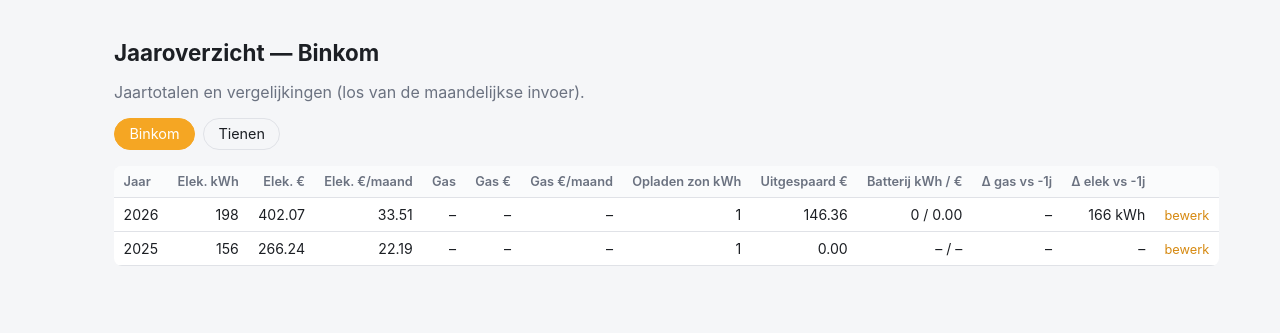
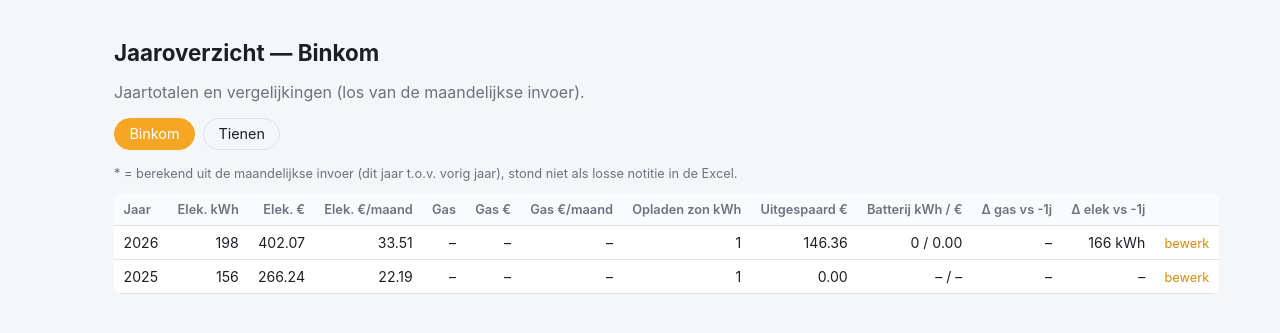
Before and after one commit to rbruyn1/verbruiken, a Flask app: page /jaaroverzicht in a window 1280 px wide. Shown: the part 44-377 px from the top of the page. Run offline with Flask 3, Linux system fonts and the light colour scheme; data comes from the database, SQL or seed files in the repository.

Commit message:
0.1.9: verschil -1 jaar berekenen uit maanddata als fallback (vult Tienen 2021/2022 aan)

```diff
--- a/verbruik_addon/app/main.py
+++ b/verbruik_addon/app/main.py
@@ -158,13 +158,25 @@ def jaaroverzicht():
         "SELECT * FROM jaaroverzicht WHERE woning=? ORDER BY jaar DESC", (woning,)
     ).fetchall()
 
-    # aantal maanden met data per jaar, voor gem./maand berekening
+    # aantal maanden met data + jaartotalen (afname, gas) per jaar, voor
+    # gem./maand-berekening en als fallback voor "verschil -1 jaar" wanneer
+    # dat niet als losse notitie in de Excel stond (bv. Tienen 2021/2022).
     maand_counts = {}
+    jaartotaal_afname = {}
+    jaartotaal_gas_kwh = {}
+    jaartotaal_gas_m3 = {}
     for r in conn.execute(
-        "SELECT jaar, COUNT(*) as n FROM maandverbruik WHERE woning=? GROUP BY jaar",
+        """SELECT jaar, COUNT(*) as n,
+                  SUM(totaal_verbruik_afname) as afname,
+                  SUM(gas_kwh) as gas_kwh,
+                  SUM(gas_m3) as gas_m3
+           FROM maandverbruik WHERE woning=? GROUP BY jaar""",
         (woning,),
     ):
         maand_counts[r["jaar"]] = r["n"]
+        jaartotaal_afname[r["jaar"]] = r["afname"]
+        jaartotaal_gas_kwh[r["jaar"]] = r["gas_kwh"]
+        jaartotaal_gas_m3[r["jaar"]] = r["gas_m3"]
     conn.close()
 
     resultaten = []
@@ -180,6 +192,28 @@ def jaaroverzicht():
         rec["gem_maand_zon"] = jaaroverzicht_gem_per_maand(
             rec.get("opladen_zon_kost_eur"), n_maanden
         )
+
+        # Fallback: als er geen "verschil -1 jaar" is opgegeven, bereken
+        # het uit de som van de maanddata van dit jaar vs. vorig jaar.
+        if rec.get("verschil_elektriciteit_vorig_jaar_kwh") is None:
+            huidig = jaartotaal_afname.get(rec["jaar"])
+            vorig = jaartotaal_afname.get(rec["jaar"] - 1)
+            if huidig is not None and vorig is not None:
+                rec["verschil_elektriciteit_vorig_jaar_kwh"] = huidig - vorig
+                rec["_verschil_elek_berekend"] = True
+        if rec.get("verschil_gas_vorig_jaar_kwh") is None:
+            huidig = jaartotaal_gas_kwh.get(rec["jaar"])
+            vorig = jaartotaal_gas_kwh.get(rec["jaar"] - 1)
+            if huidig is not None and vorig is not None:
+                rec["verschil_gas_vorig_jaar_kwh"] = huidig - vorig
+                rec["_verschil_gas_berekend"] = True
+        if rec.get("verschil_gas_vorig_jaar_m3") is None:
+            huidig = jaartotaal_gas_m3.get(rec["jaar"])
+            vorig = jaartotaal_gas_m3.get(rec["jaar"] - 1)
+            if huidig is not None and vorig is not None:
+                rec["verschil_gas_vorig_jaar_m3"] = huidig - vorig
+                rec["_verschil_gas_m3_berekend"] = True
+
         resultaten.append(rec)
 
     return render_template(
--- a/verbruik_addon/app/templates/jaaroverzicht.html
+++ b/verbruik_addon/app/templates/jaaroverzicht.html
@@ -13,6 +13,7 @@
 {% if not records %}
     <p class="muted">Nog geen jaaroverzicht voor {{ woning }}. <a href="{{ url_for('jaaroverzicht_invoer') }}">Voeg een jaar toe</a>.</p>
 {% else %}
+<p class="muted" style="font-size:0.8rem;">* = berekend uit de maandelijkse invoer (dit jaar t.o.v. vorig jaar), stond niet als losse notitie in de Excel.</p>
 <table>
     <thead>
         <tr>
@@ -47,8 +48,14 @@
                 {{ "%.0f"|format(r.batterij_gebruik_kwh) if r.batterij_gebruik_kwh is not none else "–" }} /
                 {{ "%.2f"|format(r.batterij_gebruik_kost_eur) if r.batterij_gebruik_kost_eur is not none else "–" }}
             </td>
-            <td>{{ "%.1f m³"|format(r.verschil_gas_vorig_jaar_m3) if r.verschil_gas_vorig_jaar_m3 is not none else "–" }}</td>
-            <td>{{ "%.0f kWh"|format(r.verschil_elektriciteit_vorig_jaar_kwh) if r.verschil_elektriciteit_vorig_jaar_kwh is not none else "–" }}</td>
+            <td>
+                {{ "%.1f m³"|format(r.verschil_gas_vorig_jaar_m3) if r.verschil_gas_vorig_jaar_m3 is not none else "–" }}
+                {% if r._verschil_gas_m3_berekend %}<span class="muted" title="Berekend uit maanddata, niet uit de Excel-notitie">*</span>{% endif %}
+            </td>
+            <td>
+                {{ "%.0f kWh"|format(r.verschil_elektriciteit_vorig_jaar_kwh) if r.verschil_elektriciteit_vorig_jaar_kwh is not none else "–" }}
+                {% if r._verschil_elek_berekend %}<span class="muted" title="Berekend uit maanddata, niet uit de Excel-notitie">*</span>{% endif %}
+            </td>
             <td><a class="edit" href="{{ url_for('jaaroverzicht_invoer', woning=r.woning, jaar=r.jaar) }}">bewerk</a></td>
         </tr>
         {% endfor %}
--- a/verbruik_addon/config.yaml
+++ b/verbruik_addon/config.yaml
@@ -1,5 +1,5 @@
 name: "Verbruik Tienen/Binkom"
-version: "0.1.8"
+version: "0.1.9"
 slug: "verbruik_addon"
 description: "Maandelijkse en jaarlijkse energie/water/gas-registratie voor Tienen en Binkom"
 arch:
```
Also changed, not shown: verbruik_addon/CHANGELOG.md.
